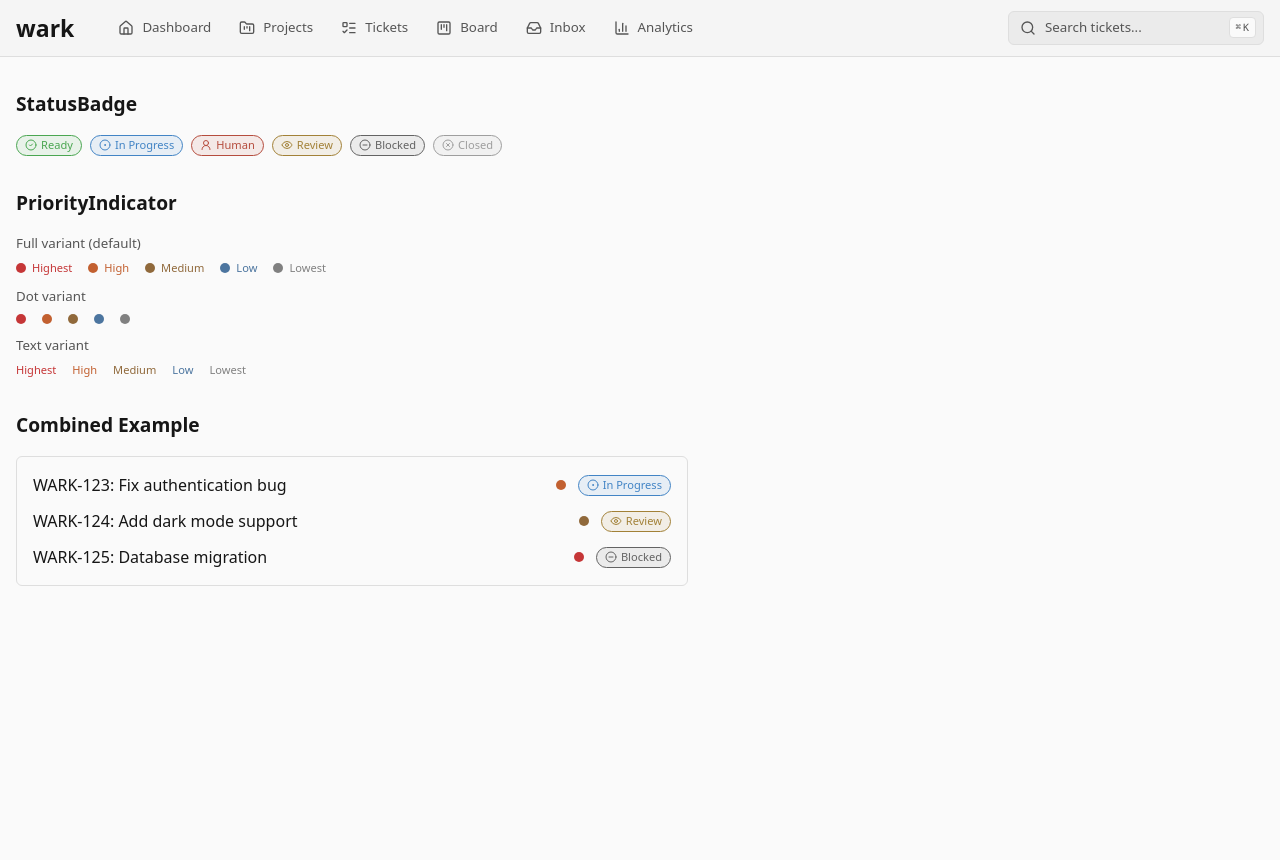
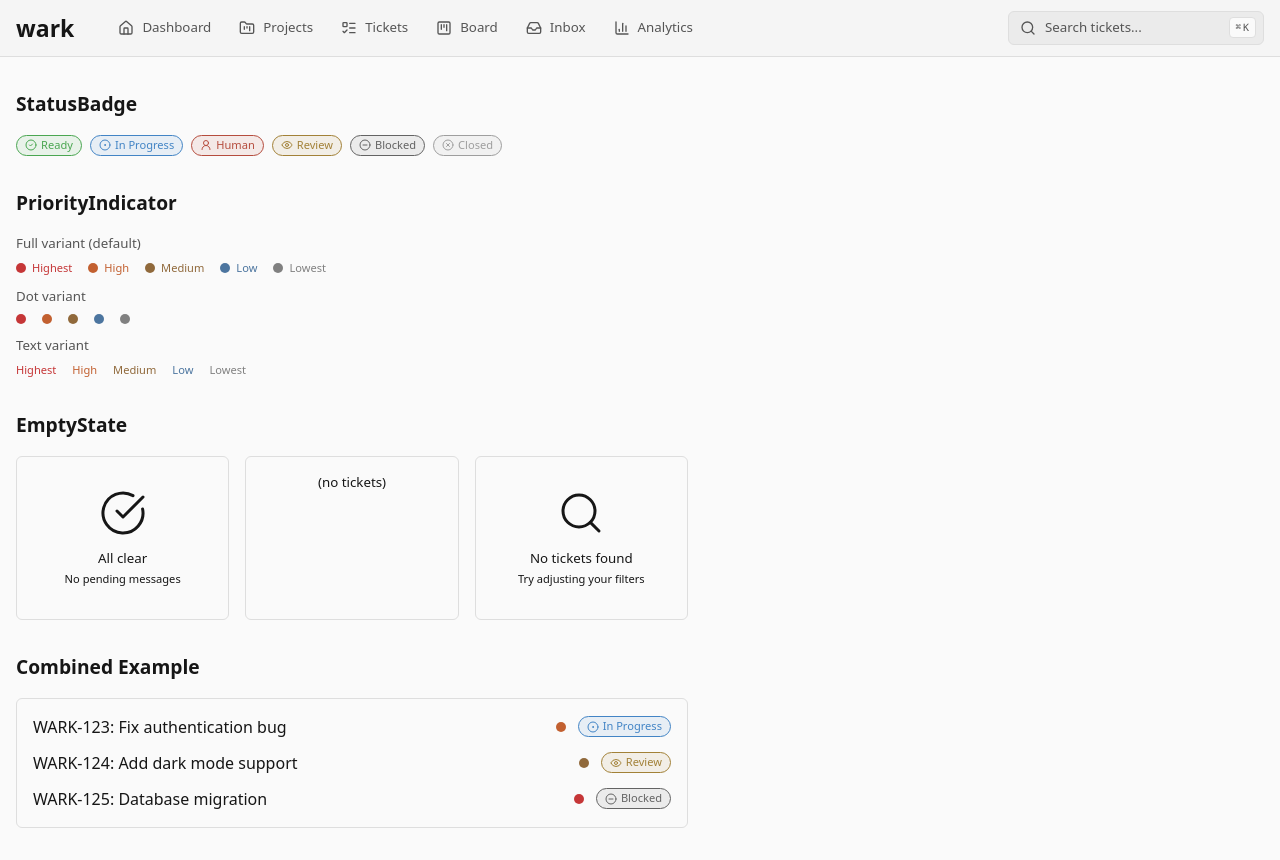
Before and after one commit to spetersoncode/wark, a React (Vite) app in the folder ui/: page /components in a window 1280 px wide. Before the commit the page ends 800 px from the top, so only its background shows below. Built offline with nearby package versions, Linux system fonts and the light colour scheme.

Commit message:
feat(ui): add EmptyState component

```diff
--- /dev/null
+++ b/ui/src/components/EmptyState.tsx
@@ -0,0 +1,65 @@
+import type { ComponentProps } from "react";
+import type { LucideIcon } from "lucide-react";
+import { cn } from "@/lib/utils";
+
+export interface EmptyStateProps extends ComponentProps<"div"> {
+	/** Optional Lucide icon to display above the title */
+	icon?: LucideIcon;
+	/** Main message to display */
+	title: string;
+	/** Optional secondary description text */
+	description?: string;
+}
+
+/**
+ * EmptyState displays a zero-state message for empty lists, tables, or sections.
+ *
+ * Visually understated but clear, with optional icon and description.
+ *
+ * @example
+ * // Inbox empty state
+ * <EmptyState
+ *   icon={CheckCircle}
+ *   title="All clear"
+ *   description="No pending messages"
+ * />
+ *
+ * @example
+ * // Minimal board column empty state
+ * <EmptyState title="(no tickets)" />
+ *
+ * @example
+ * // Empty search results
+ * <EmptyState
+ *   icon={Search}
+ *   title="No tickets found"
+ *   description="Try adjusting your filters"
+ * />
+ */
+export function EmptyState({
+	icon: Icon,
+	title,
+	description,
+	className,
+	...props
+}: EmptyStateProps) {
+	return (
+		<div
+			className={cn(
+				"flex flex-col items-center justify-center py-8 text-center",
+				className
+			)}
+			{...props}
+		>
+			{Icon && (
+				<Icon className="size-12 text-muted-foreground/50 mb-3" strokeWidth={1.5} />
+			)}
+			<p className="text-sm font-medium text-muted-foreground">{title}</p>
+			{description && (
+				<p className="text-xs text-muted-foreground/70 mt-1 max-w-[200px]">
+					{description}
+				</p>
+			)}
+		</div>
+	);
+}
--- a/ui/src/views/ComponentDemo.tsx
+++ b/ui/src/views/ComponentDemo.tsx
@@ -1,3 +1,5 @@
+import { CheckCircle, Search } from "lucide-react";
+import { EmptyState } from "@/components/EmptyState";
 import { PriorityIndicator, type Priority } from "@/components/PriorityIndicator";
 import { StatusBadge, type Status } from "@/components/StatusBadge";
 
@@ -50,6 +52,29 @@ export function ComponentDemo() {
 			</section>
 
 			<section className="space-y-4">
+				<h2 className="text-lg font-semibold">EmptyState</h2>
+				<div className="grid grid-cols-3 gap-4">
+					<div className="border border-[var(--border)] rounded-md">
+						<EmptyState
+							icon={CheckCircle}
+							title="All clear"
+							description="No pending messages"
+						/>
+					</div>
+					<div className="border border-[var(--border)] rounded-md">
+						<EmptyState title="(no tickets)" className="py-4" />
+					</div>
+					<div className="border border-[var(--border)] rounded-md">
+						<EmptyState
+							icon={Search}
+							title="No tickets found"
+							description="Try adjusting your filters"
+						/>
+					</div>
+				</div>
+			</section>
+
+			<section className="space-y-4">
 				<h2 className="text-lg font-semibold">Combined Example</h2>
 				<div className="border border-[var(--border)] rounded-md p-4 space-y-3">
 					<div className="flex items-center justify-between">
```
